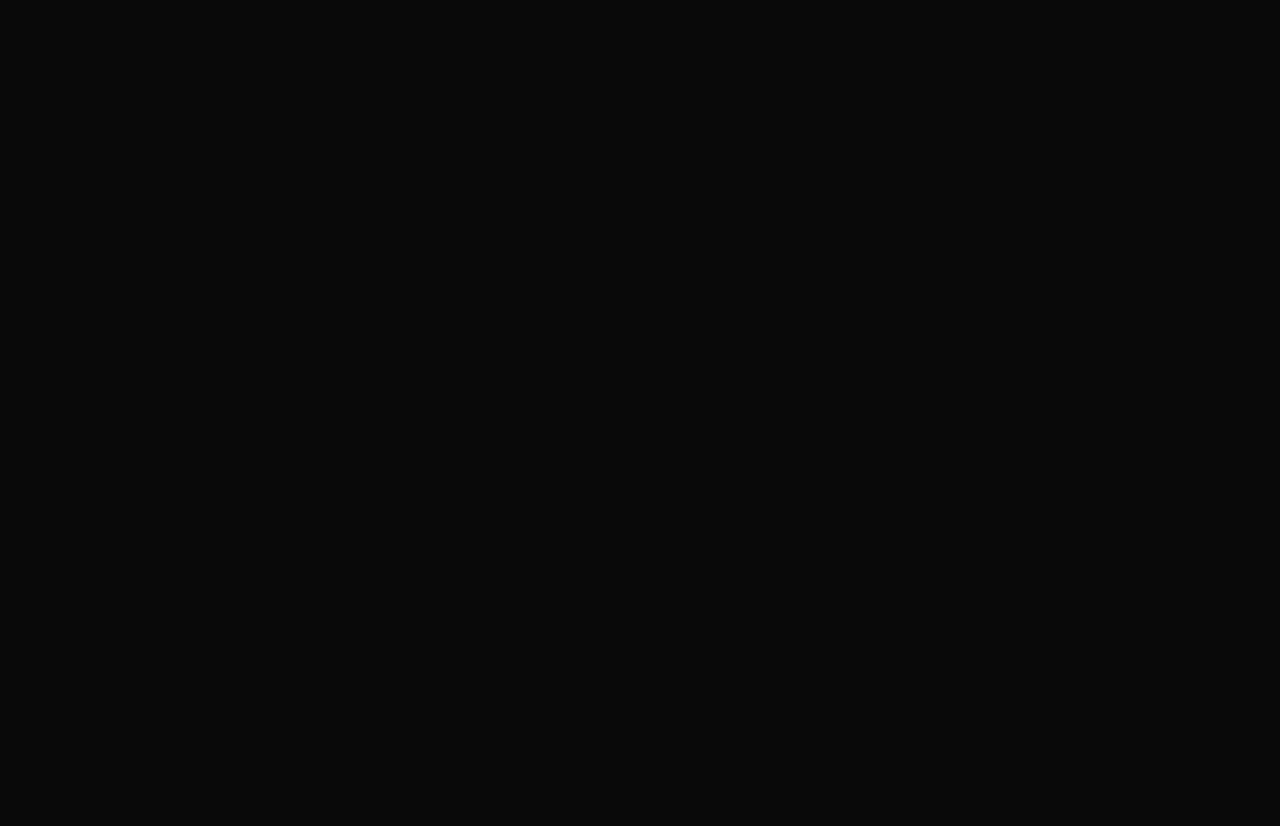
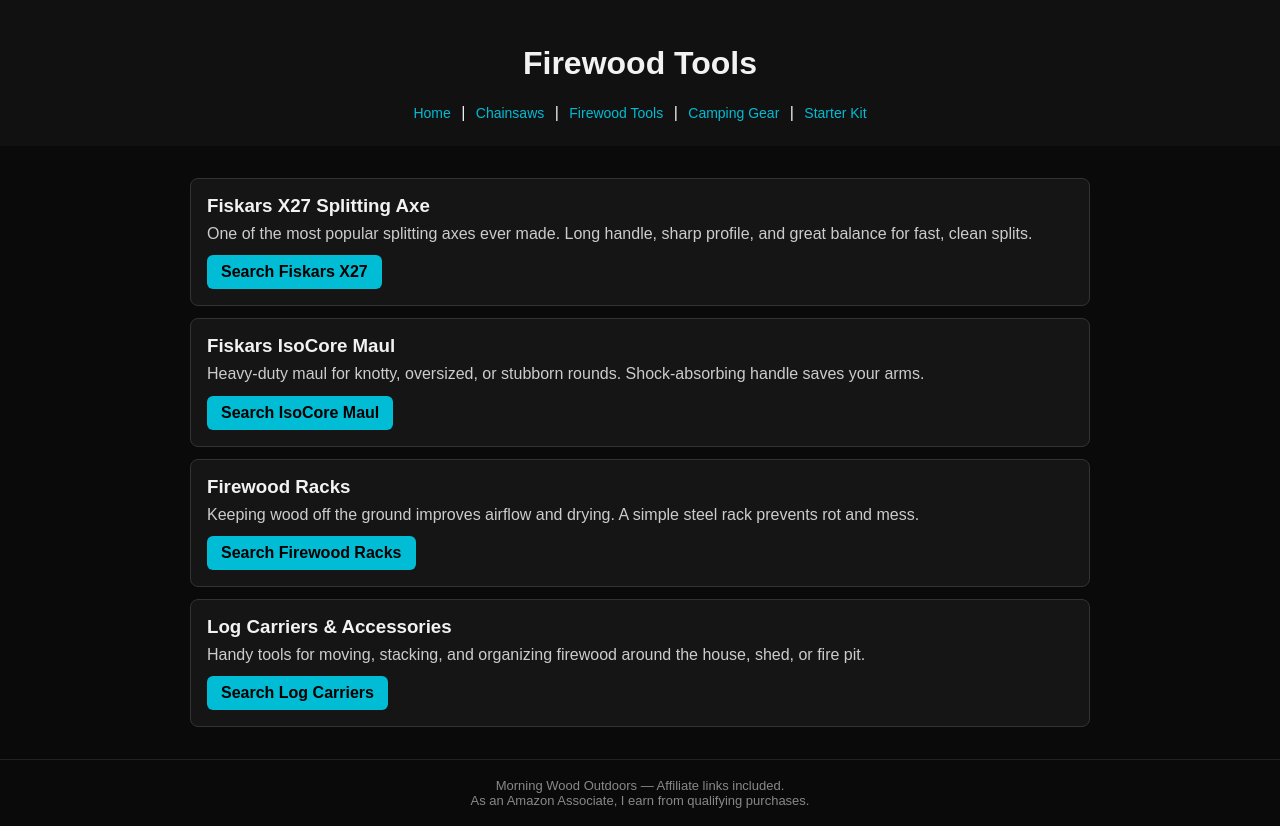
Before and after one commit to Man3ater/morningwoodoutdoors, a plain HTML site: page firewood-tools.html in a window 1280 px wide. Before the commit the page ends 800 px from the top, so only its background shows below. Drawn offline with Linux system fonts and the light colour scheme.

Commit message:
Update firewood-tools.html

```diff
--- a/firewood-tools.html
+++ b/firewood-tools.html
@@ -12,7 +12,25 @@
 .section { padding:20px; max-width:900px; margin:auto; }
 .card { background:#151515; border:1px solid #333; border-radius:8px; padding:16px; margin:12px 0; }
 .card h3 { margin:0 0 6px 0; }
-.card<div class="card">
+.card p { margin:0 0 10px 0; color:#ccc; line-height:1.4; }
+a.button { background:#00bcd4; padding:8px 14px; color:#000; text-decoration:none;
+           border-radius:6px; font-weight:bold; display:inline-block; }
+</style>
+</head>
+<body>
+
+<header>
+  <h1>Firewood Tools</h1>
+  <nav>
+    <a href="index.html">Home</a> |
+    <a href="chainsaws.html">Chainsaws</a> |
+    <a href="firewood-tools.html">Firewood Tools</a> |
+    <a href="camping-gear.html">Camping Gear</a> |
+    <a href="starter-kit.html">Starter Kit</a>
+  </nav>
+</header>
+
+<div class="section"><div class="card">
     <h3>Fiskars X27 Splitting Axe</h3>
     <p>
       One of the most popular splitting axes ever made. Long handle,
```
